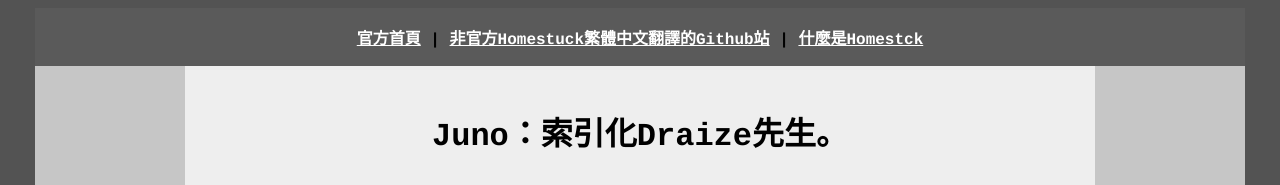
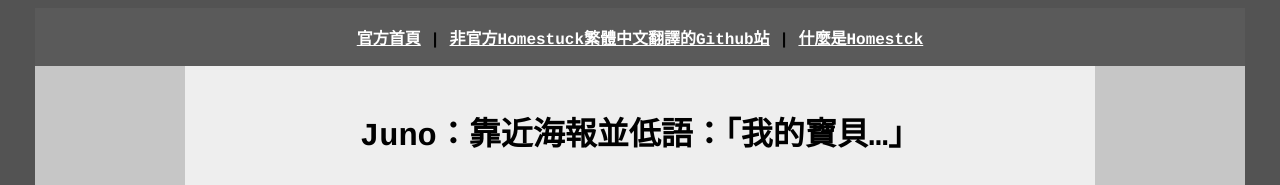
Before and after one commit to DumpsterFireSession/DumpsterFireSession, a plain HTML site: page DEMO/Demo0007.html in a window 1280 px wide. Shown: the top 185 px of the page. Drawn offline with Linux system fonts and the light colour scheme.

Commit message:
Update Demo0007.html

```diff
--- a/DEMO/Demo0007.html
+++ b/DEMO/Demo0007.html
@@ -12,7 +12,7 @@
 <div>
   <div class="body">
     <div class="body-inner">
-      <div class="pagename"> <p>Juno：索引化Draize先生。</p>
+      <div class="pagename"> <p>Juno：靠近海報並低語：「我的寶貝…」</p>
       </div>
         <img src="https://raw.githubusercontent.com/DumpsterFireSession/DumpsterFireSession/072634bf8e7b03408f9900a150a7efe57e3c99f5/PIC/0007.png">
         <div class= context>
```
